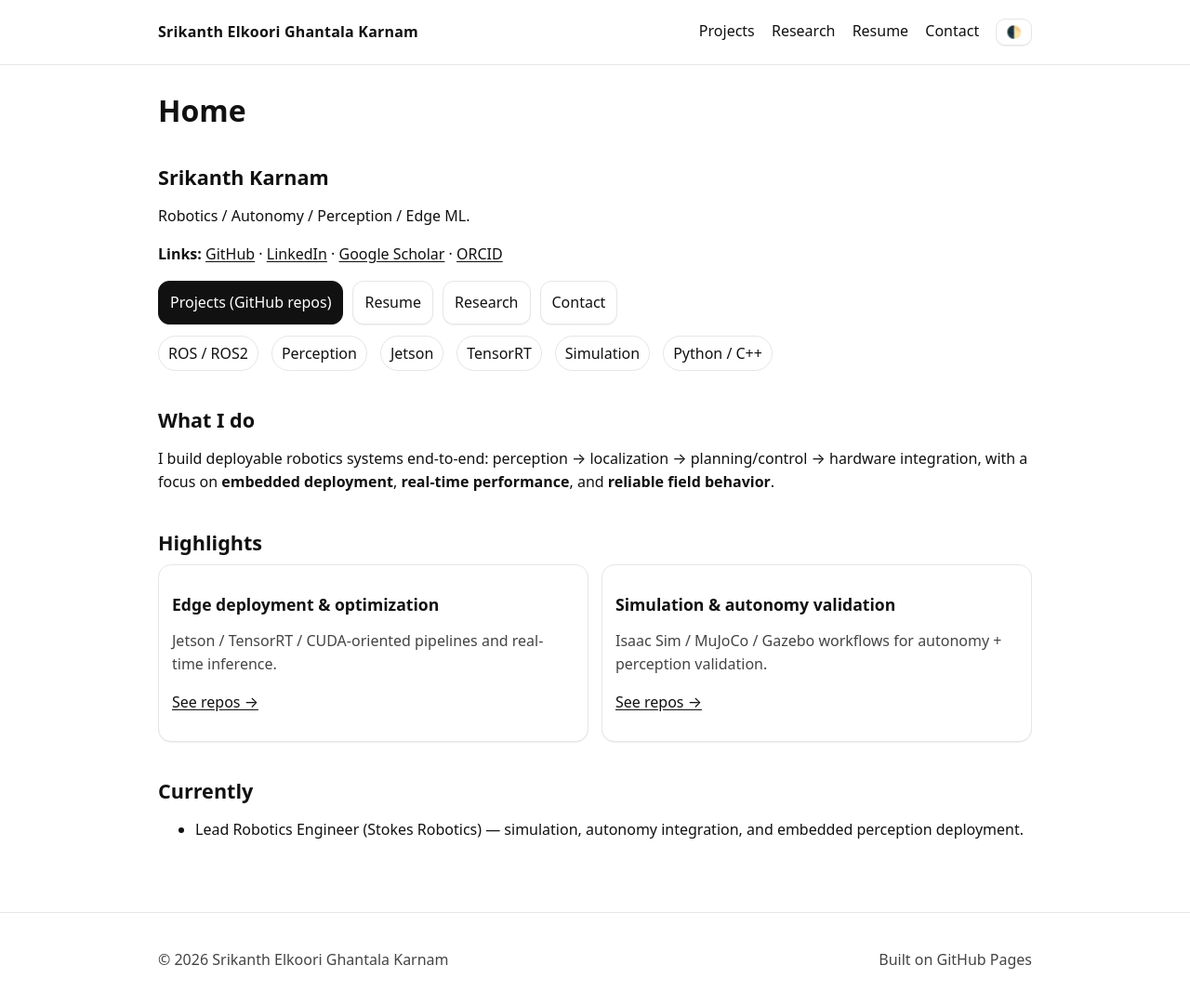
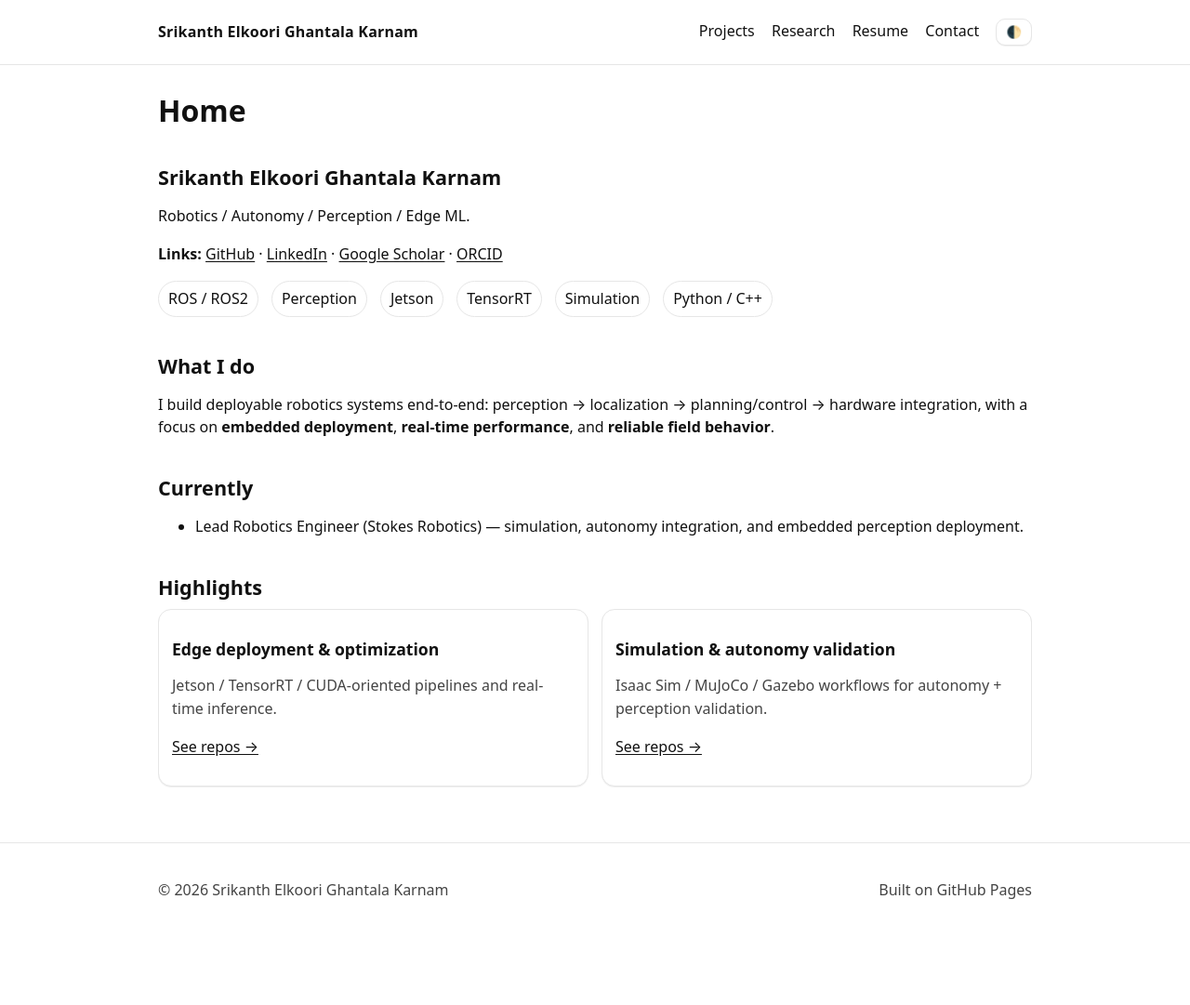
Before and after one commit to S-EGK/S-EGK.github.io, a Jekyll site: the page built from index.md, in a window 1280 px wide and 1083 px high. Shown: the whole window at 93% size. Built offline with Jekyll 4.4.1, drawn with Linux system fonts in a browser that asks for light colours.

Commit message:
Update index.md

```diff
--- a/index.md
+++ b/index.md
@@ -4,19 +4,13 @@ title: Home
 permalink: /
 ---
 
-## Srikanth Karnam
+## Srikanth Elkoori Ghantala Karnam
 Robotics / Autonomy / Perception / Edge ML.
 
-**Links:** [GitHub](https://github.com/S-EGK) · [LinkedIn](https://www.linkedin.com/in/srikanthegk/) ·
+**Links:**
+[GitHub](https://github.com/S-EGK) · [LinkedIn](https://www.linkedin.com/in/srikanthegk/) ·
 [Google Scholar](https://scholar.google.com/citations?user=eTqg_A0AAAAJ&hl=en) ·
 [ORCID](https://orcid.org/0000-0002-1354-7836)
-
-<div class="btnrow">
-  <a class="btn primary" href="/projects/">Projects (GitHub repos)</a>
-  <a class="btn" href="/resume/">Resume</a>
-  <a class="btn" href="/research/">Research</a>
-  <a class="btn" href="/contact/">Contact</a>
-</div>
 
 <ul class="kv">
   <li>ROS / ROS2</li><li>Perception</li><li>Jetson</li><li>TensorRT</li><li>Simulation</li><li>Python / C++</li>
```
Also changed, not shown: other parts of index.md (+3 -3 lines).
